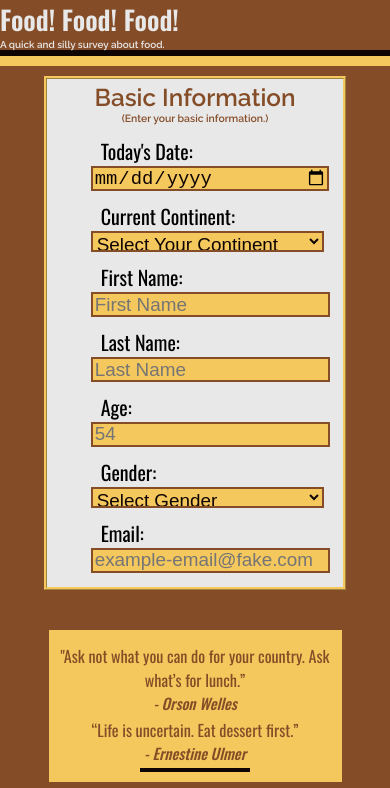
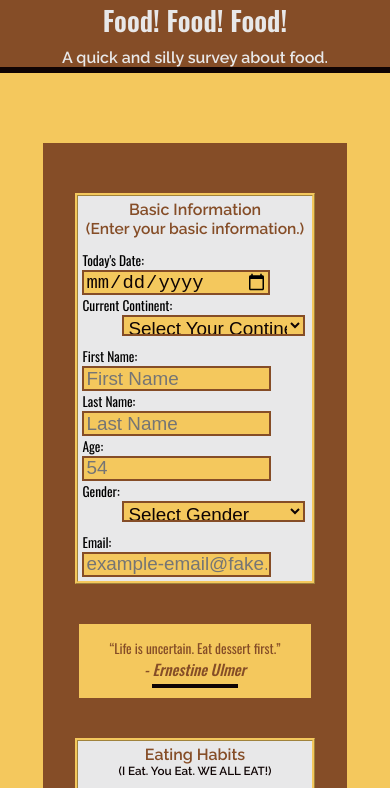
Before and after one commit to JakNJills/FCC-Mock-Survey, a plain HTML site: page index.html in a window 390 px wide. Shown: the top 788 px of the page. Drawn offline with nearby package versions, Linux system fonts and the light colour scheme.

Commit message:
fixing styling errors

```diff
--- a/index.html
+++ b/index.html
@@ -393,7 +393,7 @@
         </div>
       </div>
       <div class="form-div">
-        <fieldset class="form-fieldset">
+        <fieldset class="form-fieldset laptop-tablet-screen">
           <p class="survey-question">
             The most important question on this survey.
             <span class="numOfAnswer">(Select one answer)</span>
--- a/styles/mobile.css
+++ b/styles/mobile.css
@@ -1,4 +1,6 @@
-.laptop-tablet-screen {
+.laptop-tablet-screen,
+.laptop-screen,
+.tablet-screen {
   display: none;
 }
 
@@ -6,37 +8,39 @@
   display: block;
 }
 
-header,
-form {
-  width: 100%;
-}
-
-header {
-  margin-bottom: 10px;
-}
-
 h1 {
-  font-size: 1.65rem;
-  margin: 0;
-  text-align: left;
+  font-size: 1.7rem;
 }
 
 .page-description {
-  font-size: .62rem;
-  margin: 0;
-  text-align: left;
+  font-size: 1rem;
 }
 
-form,
-fieldset {
-  margin: 0;
+.legend {
+  font-size: 1rem;
 }
 
-.empty {
-  height: 10px;
+.label-questions,
+.survey-question,
+.quotes {
+  font-size: .836rem;
 }
 
-.funny-descript,
-.numOfAnswer {
-  font-size: .653rem;
+.funny-descript {
+  font-size: .732rem;
 }
+
+.answer,
+.bonus-answer {
+  font-size: .765rem;
+}
+
+.label-questions,
+input[type="text"],
+input[type="date"],
+input[type="email"],
+input[type="number"],
+textarea {
+  margin: 0;
+
+}
```
Also changed, not shown: styles/tablet.css (line endings or trailing spaces).
